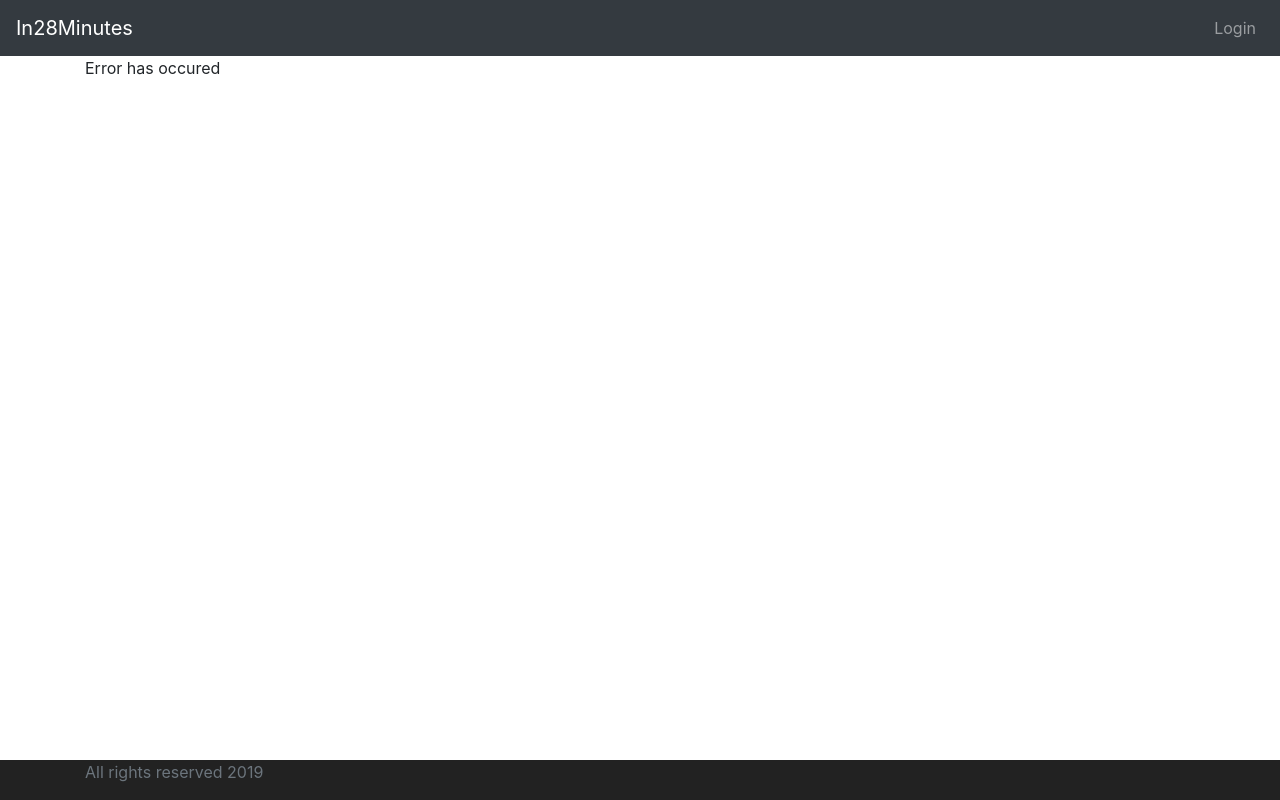
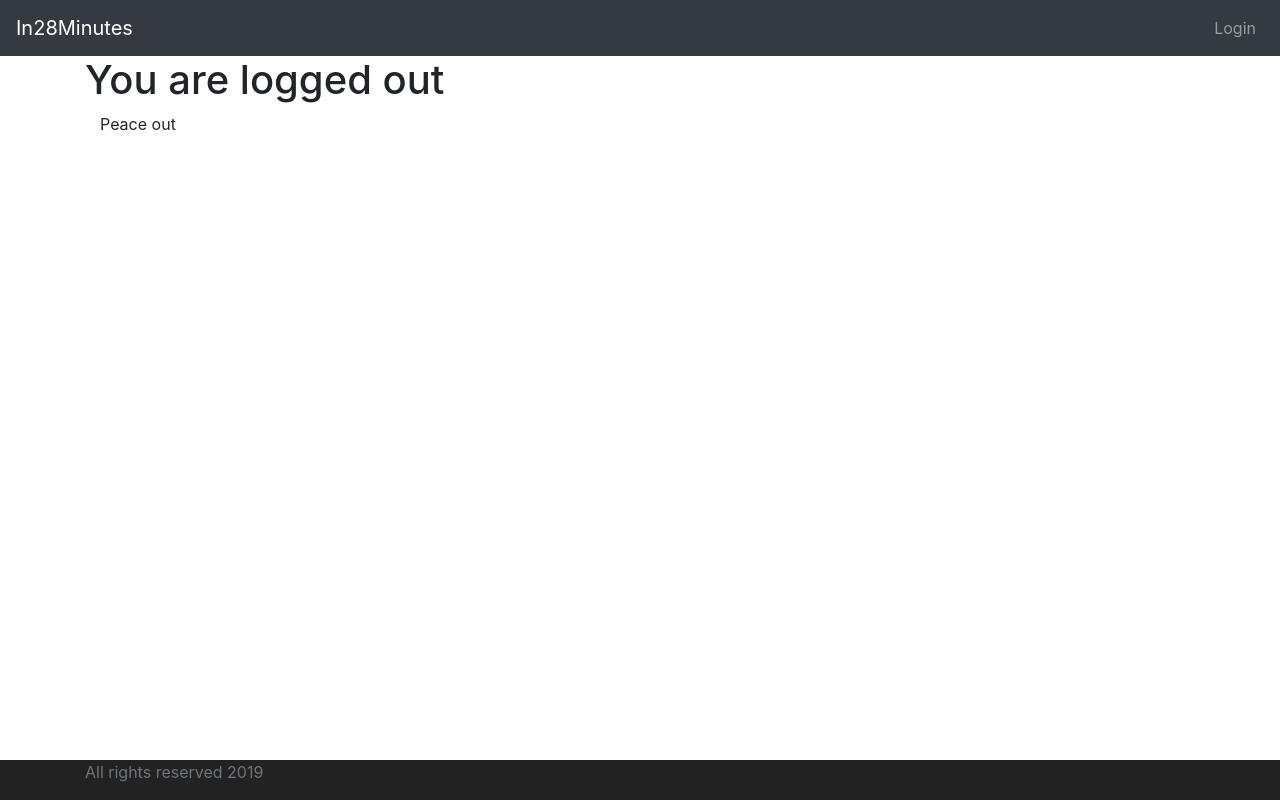
Before and after one commit to archana-vish/Angular7, an Angular app: page /logout in a window 1280 px wide. Built offline with nearby package versions, Linux system fonts and the light colour scheme.

Commit message:
added logout

```diff
--- a/src/app/app-routing.module.ts
+++ b/src/app/app-routing.module.ts
@@ -4,12 +4,14 @@ import { LoginComponent } from './login/login.component';
 import { WelcomeComponent } from './welcome/welcome.component';
 import { ErrorComponent } from './error/error.component';
 import { ListTodosComponent } from './list-todos/list-todos.component';
+import { LogoutComponent } from './logout/logout.component';
 
 const routes: Routes = [
   {path:'', component: LoginComponent},
   {path:'login', component:LoginComponent},
   {path:'welcome/:name', component:WelcomeComponent},
   {path:'todos',component:ListTodosComponent},
+  {path:'logout', component:LogoutComponent},
   {path:'**', component: ErrorComponent}
 ];
 
--- a/src/app/app.module.ts
+++ b/src/app/app.module.ts
@@ -11,6 +11,7 @@ import { ErrorComponent } from './error/error.component';
 import { ListTodosComponent } from './list-todos/list-todos.component';
 import { MenuComponent } from './menu/menu.component';
 import { FooterComponent } from './footer/footer.component';
+import { LogoutComponent } from './logout/logout.component';
 
 @NgModule({
   declarations: [
@@ -21,7 +22,8 @@ import { FooterComponent } from './footer/footer.component';
     ErrorComponent,
     ListTodosComponent,
     MenuComponent,
-    FooterComponent
+    FooterComponent,
+    LogoutComponent
   ],
   imports: [
     BrowserModule,
--- /dev/null
+++ b/src/app/logout/logout.component.html
@@ -0,0 +1,4 @@
+<h1> You are logged out </h1>
+<div class="container">
+  Peace out
+</div>
--- /dev/null
+++ b/src/app/logout/logout.component.ts
@@ -0,0 +1,17 @@
+import { Component, OnInit } from '@angular/core';
+import { HardcodedAuthenticationService } from '../service/hardcoded-authentication.service';
+
+@Component({
+  selector: 'app-logout',
+  templateUrl: './logout.component.html',
+  styleUrls: ['./logout.component.css']
+})
+export class LogoutComponent implements OnInit {
+
+  constructor(private authenticatedService: HardcodedAuthenticationService) { }
+
+  ngOnInit() {
+    this.authenticatedService.logout();
+  }
+
+}
--- a/src/app/service/hardcoded-authentication.service.ts
+++ b/src/app/service/hardcoded-authentication.service.ts
@@ -21,4 +21,8 @@ export class HardcodedAuthenticationService {
     let user = sessionStorage.getItem('authenticatedUser');
     return ! (user === null);
   }
+
+  logout() {
+    sessionStorage.removeItem('authenticatedUser');
+  }
 }
```
Also changed, not shown: src/app/logout/logout.component.css (added), 1 other file (tests, documents, lock files or other folders).
